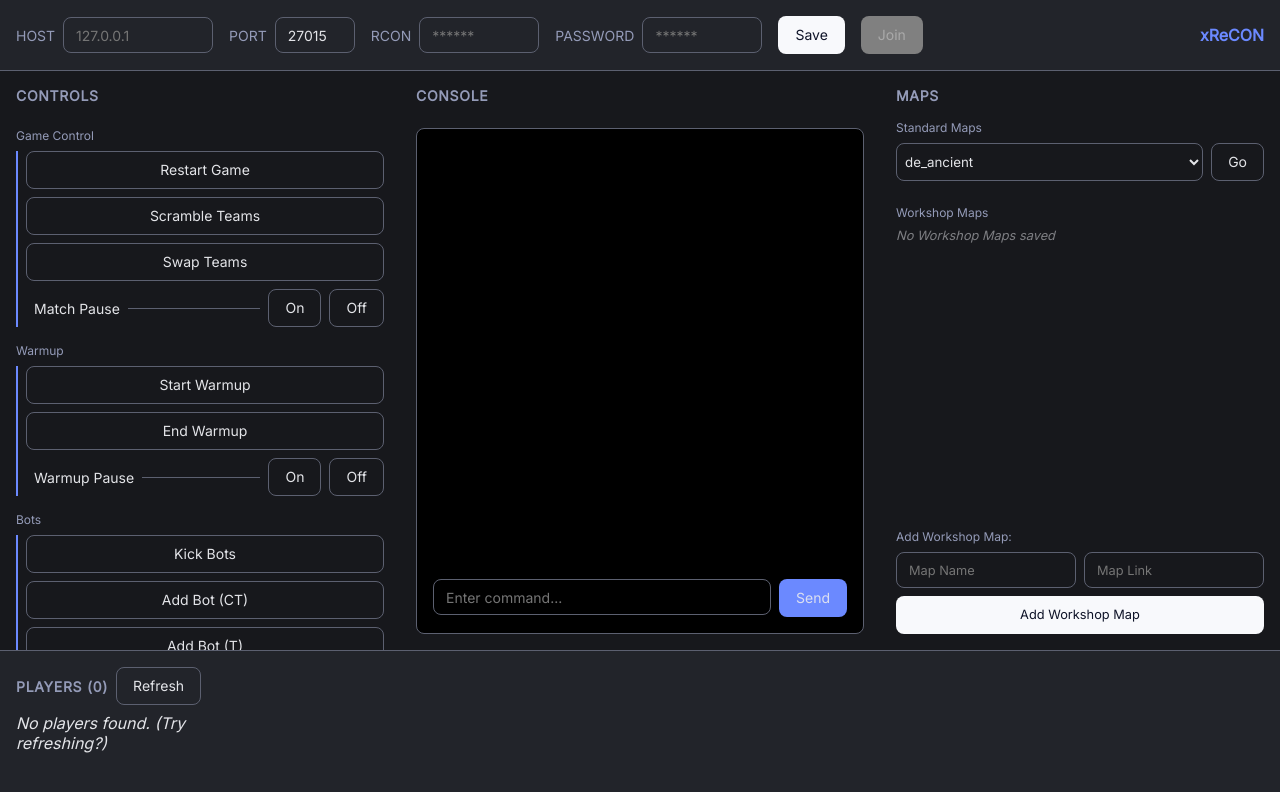
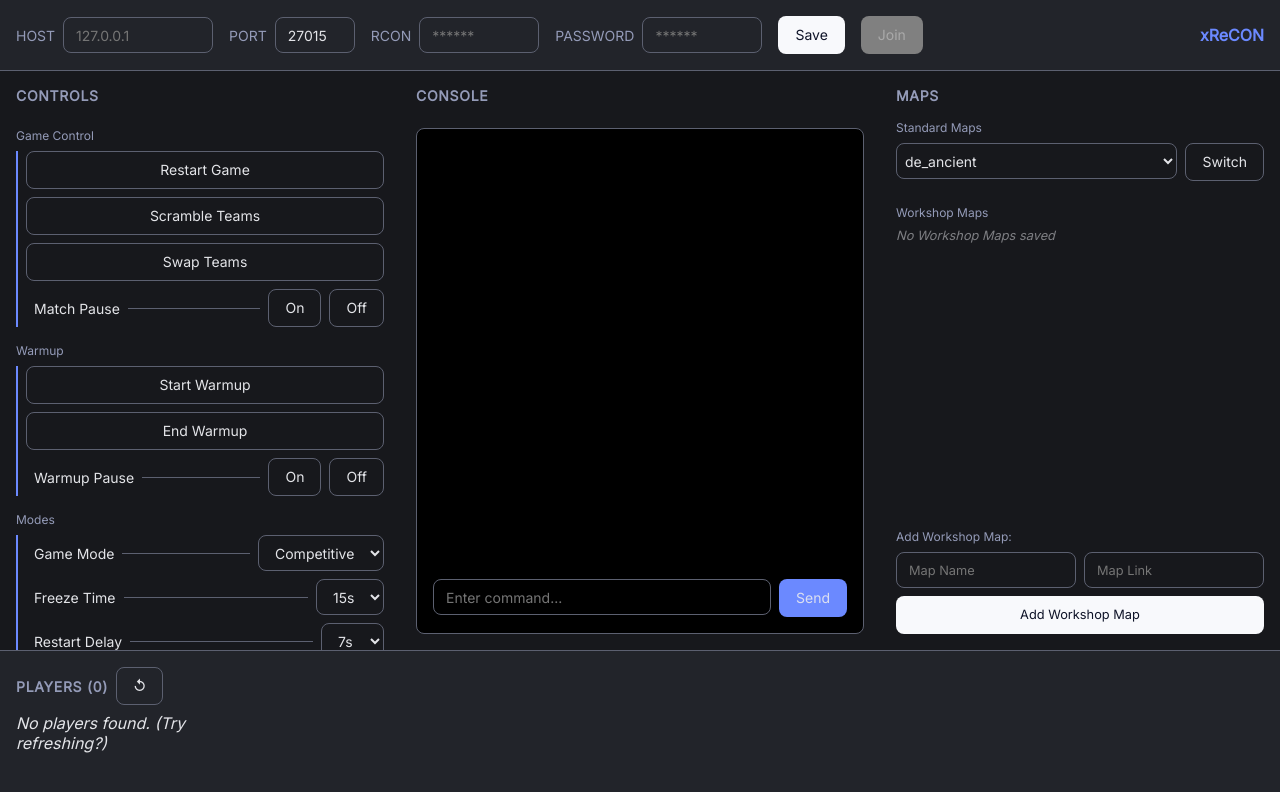
Before and after one commit to xiblizz/xrecon, a SvelteKit app: page / in a window 1280 px wide. Shown: the top 792 px of the page. Built offline with nearby package versions, Linux system fonts and the light colour scheme.

Commit message:
added modes controls

```diff
--- a/src/routes/+page.svelte
+++ b/src/routes/+page.svelte
@@ -65,6 +65,50 @@
                     cmdOn: 'mp_warmup_pausetimer 1',
                     cmdOff: 'mp_warmup_pausetimer 0',
                     state: false,
+                },
+            ],
+        },
+        {
+            name: 'Modes',
+            commands: [
+                {
+                    type: 'select',
+                    label: 'Game Mode',
+                    cmd: 'game_alias',
+                    options: [
+                        { label: 'Competitive', value: 'competitive' },
+                        { label: 'Wingman', value: 'wingman' },
+                        { label: 'Deathmatch', value: 'deathmatch' },
+                        { label: 'Casual', value: 'casual' },
+                        { label: 'Arms Race', value: 'armsrace' },
+                        { label: 'Custom', value: 'custom' },
+                    ],
+                    selected: 'competitive',
+                },
+                {
+                    type: 'select',
+                    label: 'Freeze Time',
+                    cmd: 'mp_freezetime',
+                    options: [
+                        { label: '1s', value: '1' },
+                        { label: '3s', value: '3' },
+                        { label: '5s', value: '5' },
+                        { label: '10s', value: '10' },
+                        { label: '15s', value: '15' },
+                    ],
+                    selected: '15',
+                },
+                {
+                    type: 'select',
+                    label: 'Restart Delay',
+                    cmd: 'mp_round_restart_delay',
+                    options: [
+                        { label: '1s', value: '1' },
+                        { label: '3s', value: '3' },
+                        { label: '5s', value: '5' },
+                        { label: '7s', value: '7' },
+                    ],
+                    selected: '7',
                 },
             ],
         },
@@ -506,6 +550,30 @@
                                     </button>
                                 </div>
                             </div>
+                        {:else if cmd.type === 'select'}
+                            <div
+                                class="flex-row"
+                                style="justify-content: space-between; align-items: center;"
+                            >
+                                <span style="padding: 0.5rem; font-size: 0.875rem;">{cmd.label}</span>
+                                <div
+                                    style="height: 1px; flex: 1; border-bottom: 1px solid hsl(from var(--border) h s l);"
+                                ></div>
+                                <div
+                                    class="flex-row gap-2"
+                                    style="padding-left: 0.5rem;"
+                                >
+                                    <select
+                                        class="button"
+                                        bind:value={cmd.selected}
+                                        on:change={() => sendCommand(`${cmd.cmd} ${cmd.selected}`)}
+                                    >
+                                        {#each cmd.options as option}
+                                            <option value={option.value}>{option.label}</option>
+                                        {/each}
+                                    </select>
+                                </div>
+                            </div>
                         {:else}
                             <button
                                 class="outline"
@@ -587,7 +655,7 @@
                 </select>
                 <button
                     class="outline"
-                    on:click={() => changeMap(selectedStandardMap)}>Go</button
+                    on:click={() => changeMap(selectedStandardMap)}>Switch</button
                 >
             </div>
         </div>
@@ -674,7 +742,7 @@
         <div class="section-title flex-row gap-2">
             Players ({players.length})<button
                 class="outline"
-                on:click={refreshPlayers}>Refresh</button
+                on:click={refreshPlayers}>↺</button
             >
         </div>
         <div class="player-list">
--- a/src/ui.css
+++ b/src/ui.css
@@ -117,7 +117,8 @@ a.button.outline:hover {
     color: hsl(from var(--accent-foreground) h s l);
 }
 
-input {
+input,
+select {
     display: flex;
     height: 2.25rem;
     width: 100%;
```
